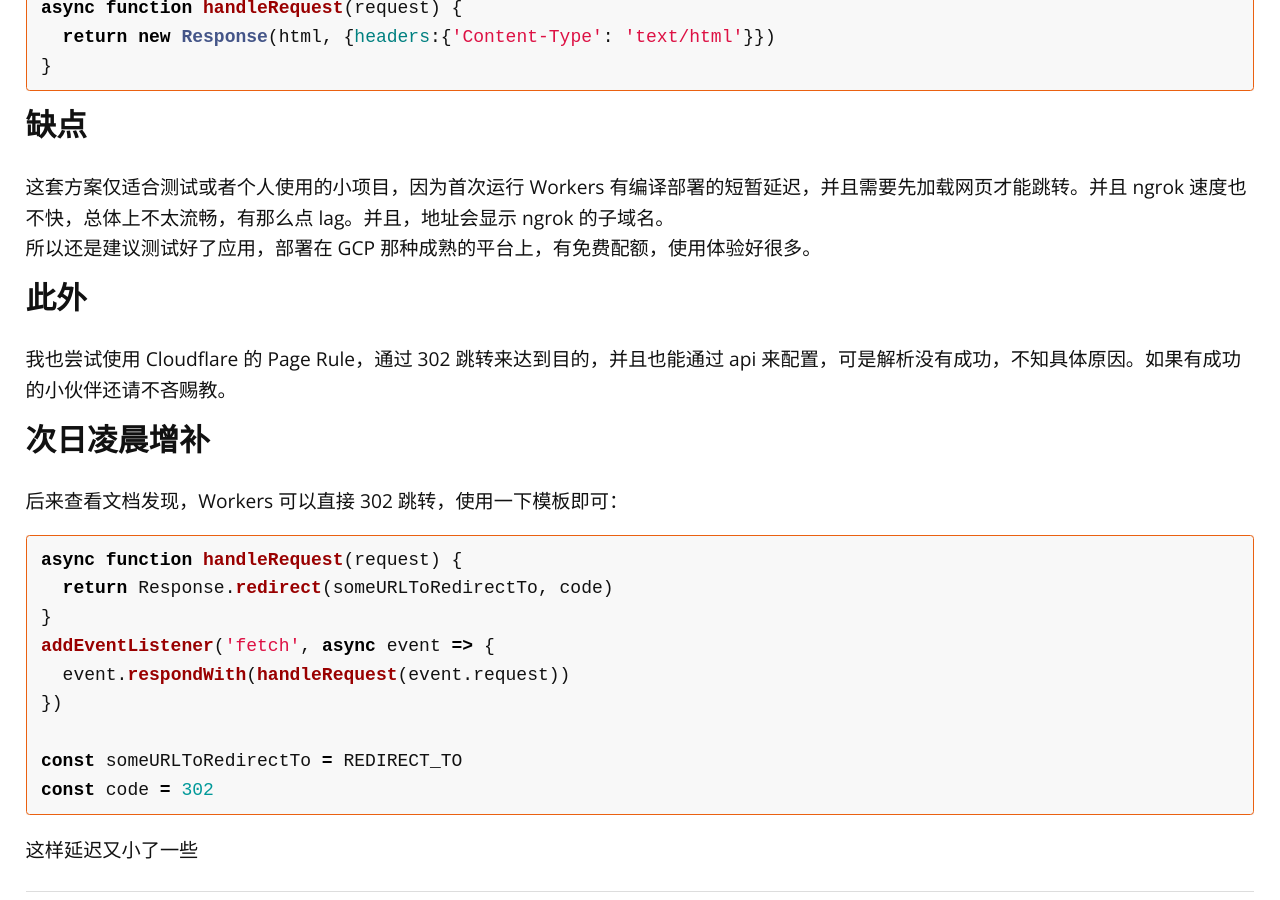
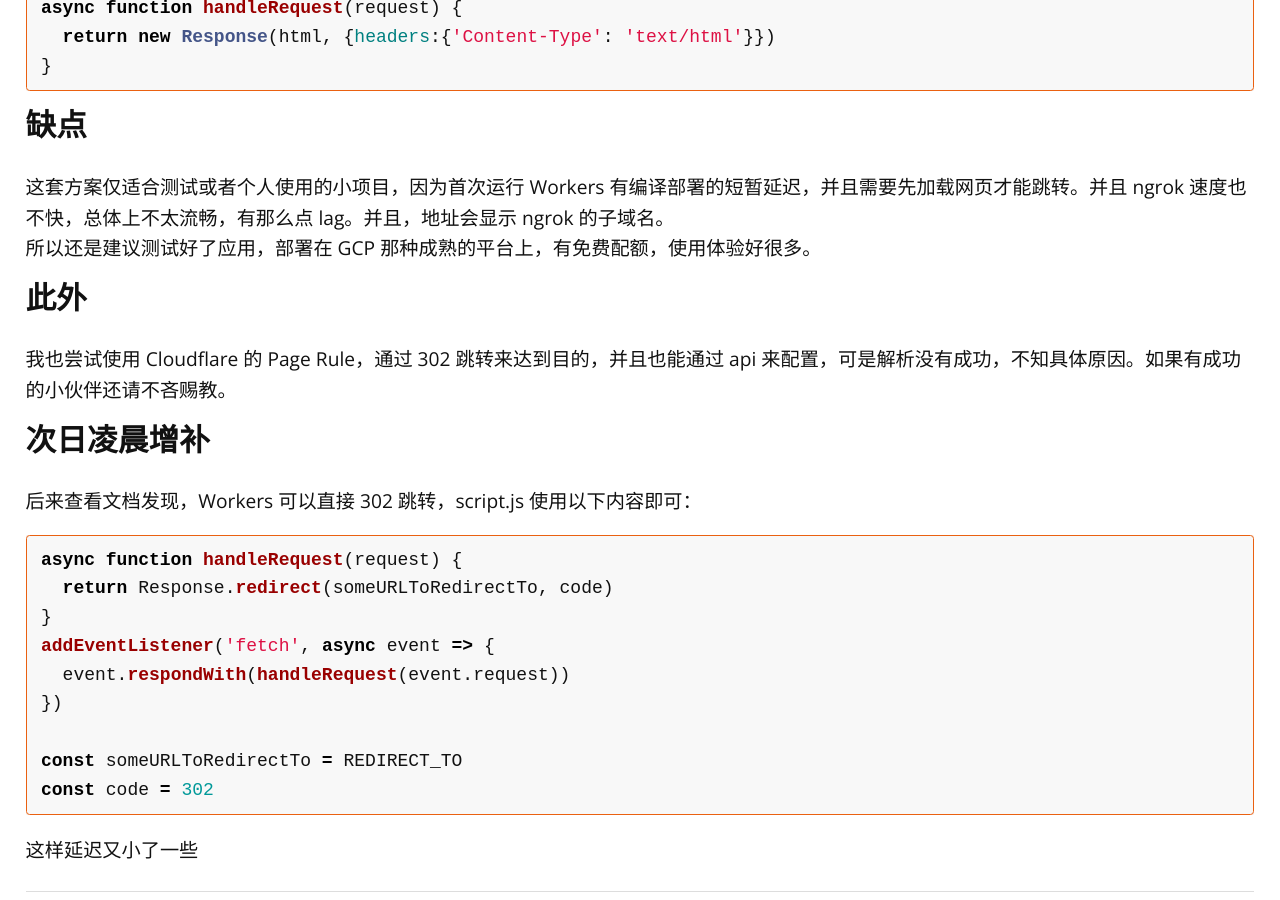
Before and after one commit to DamageControlStudio/HomePage, a Jekyll site: the page built from _posts/2020-06-04-federal-solution.md, in a window 1280 px wide and 900 px high, scrolled down 2887 px. Built offline with Jekyll 4.4.1, drawn with Linux system fonts in a browser that asks for light colours; nearby versions of some CDN libraries.

Commit message:
Update 2020-06-04-federal-solution.md

````diff
--- a/_posts/2020-06-04-federal-solution.md
+++ b/_posts/2020-06-04-federal-solution.md
@@ -115,7 +115,7 @@ async function handleRequest(request) {
 
 ## 次日凌晨增补
 
-后来查看文档发现，Workers 可以直接 302 跳转，使用一下模板即可：
+后来查看文档发现，Workers 可以直接 302 跳转，script.js 使用以下内容即可：
 
 ``` javascript
 async function handleRequest(request) {
````
